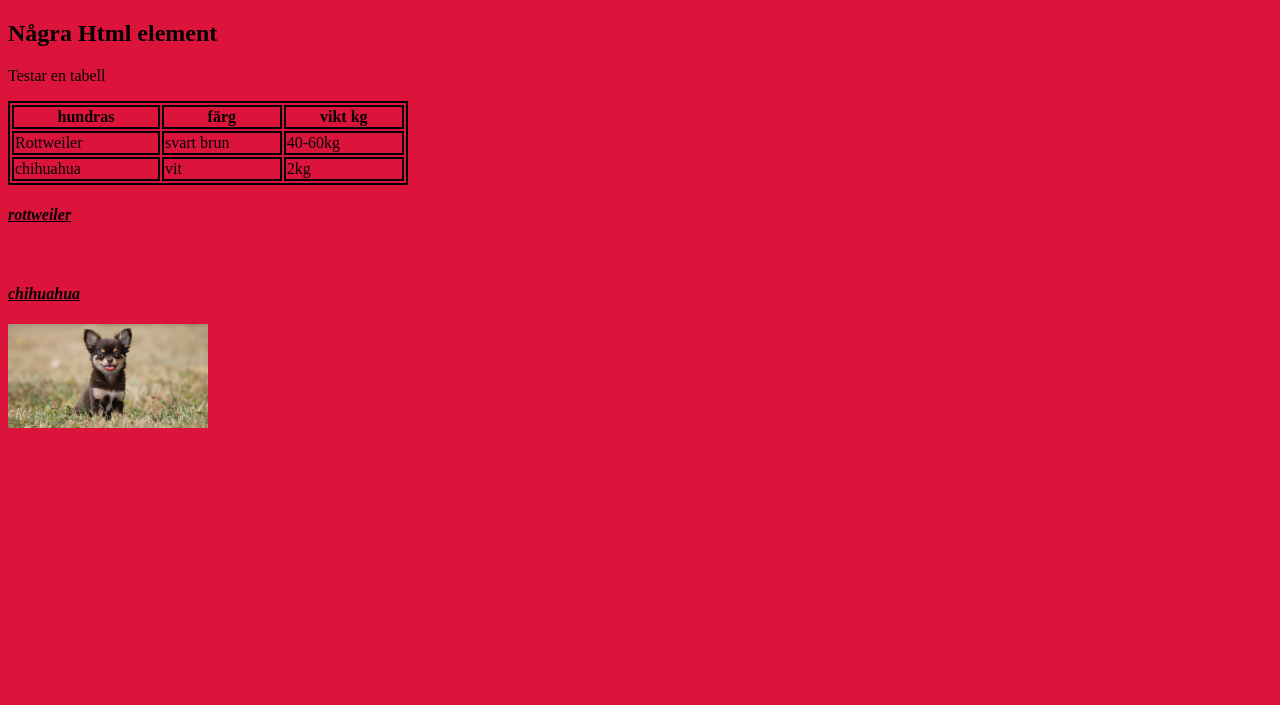
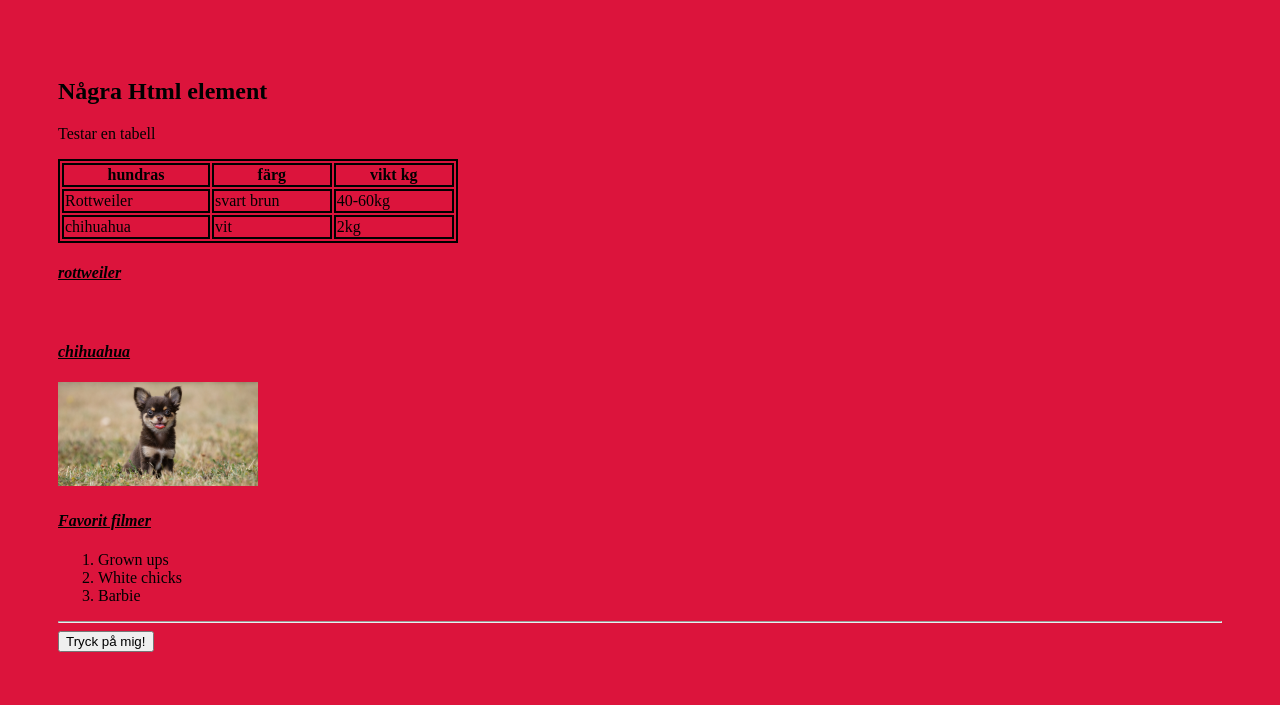
Before and after one commit to elinaleijon/elinaleijon.github.io, a plain HTML site: page html_element/index.html in a window 1280 px wide. Drawn offline with Linux system fonts and the light colour scheme.

Commit message:
Klar för idag

```diff
--- a/html_element/index.html
+++ b/html_element/index.html
@@ -6,11 +6,13 @@
     <meta name="viewport" content="width=device-width, initial-scale=1.0">
     <title>Html element</title>
     <link rel="stylesheet" href="style.css">
+    <script src="knapp.js"></script>
 </head>
 
 <body>
     <!--I body skriver man de som ska synas på webbsidan-->
-    <div>
+<!--använder id för css-->
+    <div id="mindiv">
         <h2>Några Html element</h2>
         <p>Testar en tabell</p>
         <table>
@@ -34,9 +36,23 @@
 
         </table>
         <h4>rottweiler</h4>
+        <!--Här använder vi class för css-->
         <img class="hundar" src="bilder/rottis.jpg" alt="">
         <h4>chihuahua</h4>
         <img class="hundar" src="bilder/Chihuahua.jpg" alt="">
+
+<h4>Favorit filmer</h4>
+        <ol>
+<li>Grown ups</li>
+<li>White chicks</li>
+<li>Barbie</li>
+
+
+</ol>
+
+<!--de här är ett button element-->
+<hr>
+<button onclick="knappTryck()">Tryck på mig!</button>
 
     </div>
 
--- /dev/null
+++ b/html_element/knapp.js
@@ -0,0 +1,6 @@
+
+function knappTryck(){
+    alert("Hej, dehär var ju lite kul!")
+    //En kommentar i javascript fil
+    console.log("En variabel")
+}
--- a/html_element/style.css
+++ b/html_element/style.css
@@ -1,12 +1,16 @@
 body {
     background-color: crimson;
 }
-
+/*Använder id för elementet och detta är en kommentar i css*/
+#mindiv{
+    padding: 50px;
+}
 table, th, td {
     border:2px solid black;
     width: 400px;
 
   }
+  /*Här använder vi klass i stället till elementet*/
   .hundar {
     width: 200px;
 
```
Also changed, not shown: index.html (+1 -0 lines).
